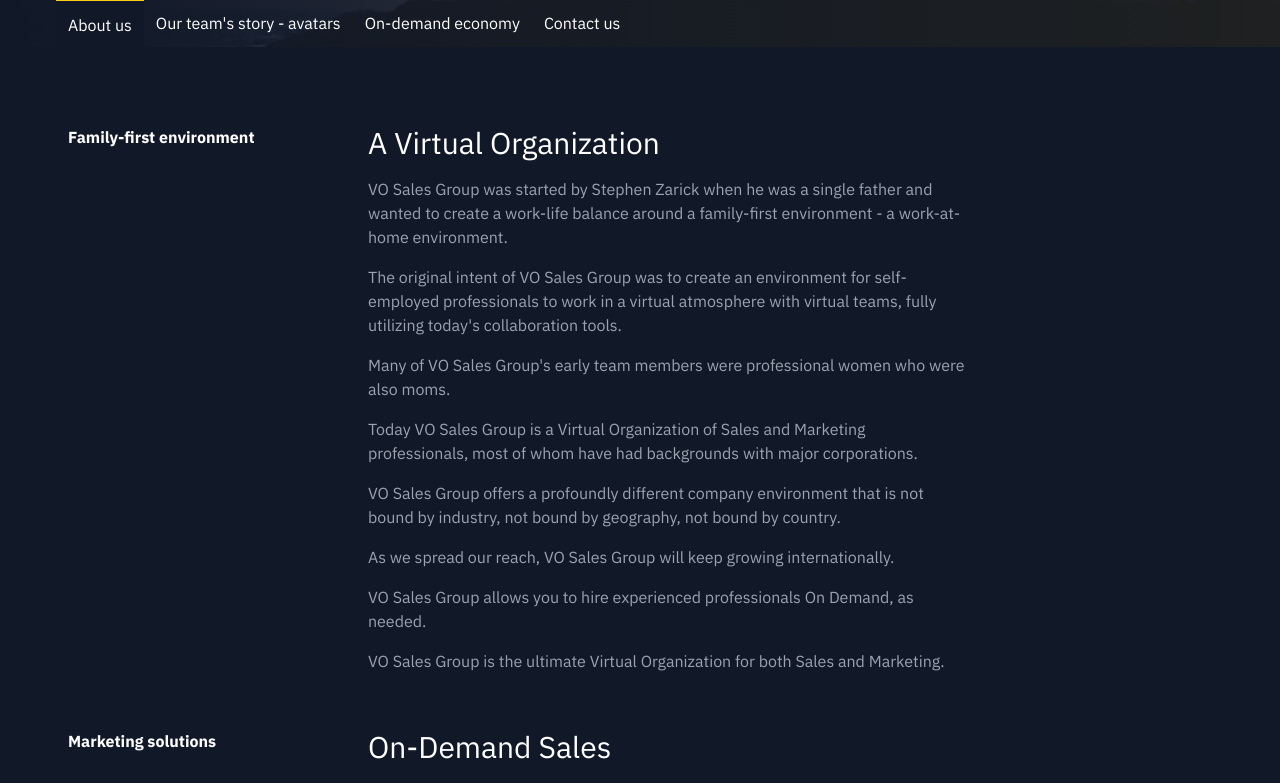
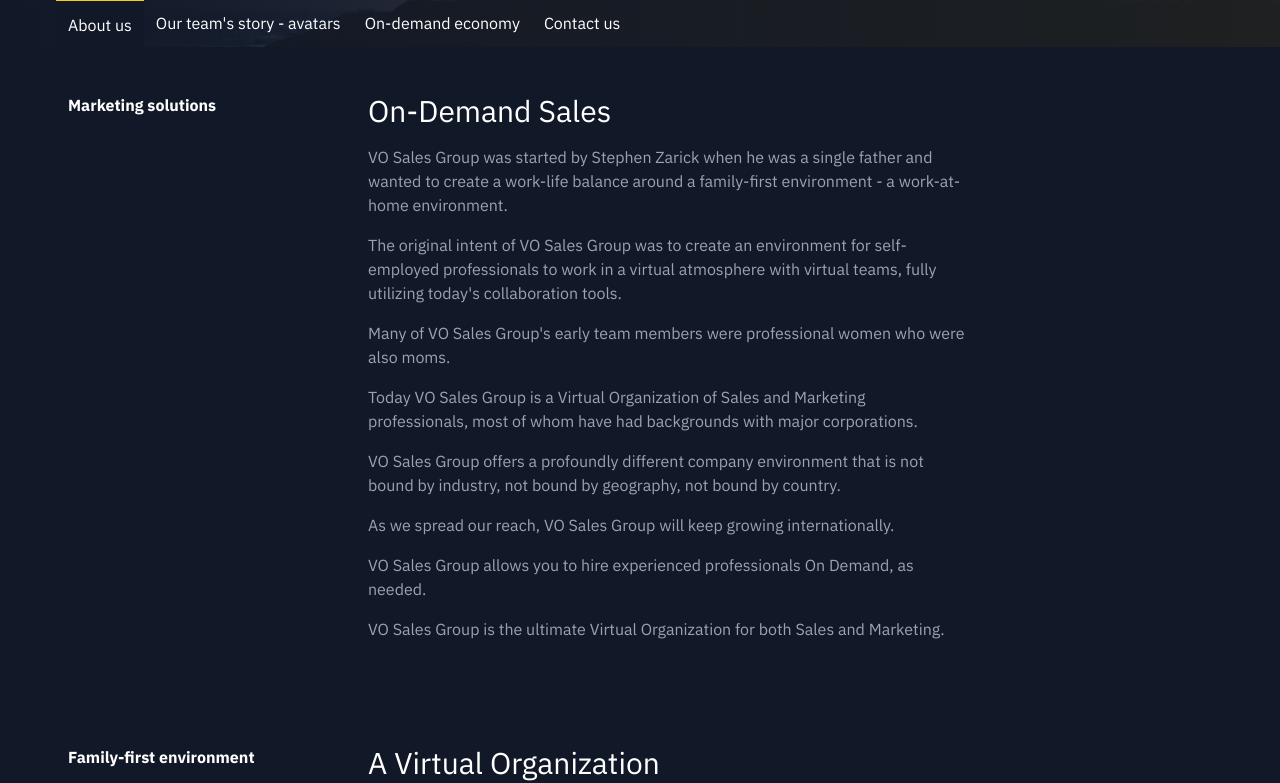
Before and after one commit to vberkoz/dsf-website, a Next.js app: page /about-us in a window 1280 px wide. Shown: the part 417-1200 px from the top of the page. Built offline with nearby package versions, Linux system fonts and the light colour scheme.

Commit message:
Update Content121 component data structure

```diff
--- a/components/Content121.tsx
+++ b/components/Content121.tsx
@@ -2,28 +2,36 @@ import Image, { StaticImageData } from "next/image";
 import Link from "next/link";
 
 type Props = {
-  content: {
+  data: {
     caption: (string[] | string)[];
     title: string;
     content: (string[] | string)[];
-    image?: StaticImageData;
-    link?: {
-      caption: string;
+    image: StaticImageData | null;
+    link: string;
     href: string;
   };
-  }[];
 };
 
-export const Content121 = ({ content }: Props) => {
+/*
+
+{
+  id: "Content121",
+  caption: [],
+  title: "",
+  content: [],
+  link: "",
+  href: "#",
+  image: null,
+},
+
+*/
+
+export default function Content121({ data }: Props) {
   return (
     <div className="bg-gray-900 py-8 lg:pl-14">
-      {content.map((item, key) => (
-        <div
-          key={key}
-          className="my-8 grid grid-cols-1 p-3 text-gray-400 lg:grid-cols-3 xl:grid-cols-4"
-        >
+      <div className="grid grid-cols-1 p-3 text-gray-400 lg:grid-cols-3 xl:grid-cols-4">
         <div className="font-bold text-white">
-            {item.caption.map((item, pKey) => {
+          {data.caption.map((item, pKey) => {
             if (Array.isArray(item)) {
               return (
                 <ul key={pKey} className="font-normal text-gray-400">
@@ -34,16 +42,21 @@ export const Content121 = ({ content }: Props) => {
               );
             } else {
               return (
-                  <div key={pKey} className={`${pKey !== 0 && "font-normal text-gray-400"}`}>
+                <div
+                  key={pKey}
+                  className={`${pKey !== 0 && "font-normal text-gray-400"}`}
+                >
                   {item}
                 </div>
               );
             }
           })}
         </div>
-          <div className="grid grid-cols-1 gap-4 md:col-span-3 lg:col-span-2">
-            <div className="text-3xl text-white">{item.title}</div>
-            {item.content.map((item, pKey) => {
+
+        <div className="grid grid-cols-1 gap-4 pb-4 md:col-span-3 lg:col-span-2">
+          <div className="text-3xl text-white">{data.title}</div>
+
+          {data.content.map((item, pKey) => {
             if (Array.isArray(item)) {
               return (
                 <ul key={pKey}>
@@ -56,14 +69,25 @@ export const Content121 = ({ content }: Props) => {
               return <div key={pKey}>{item}</div>;
             }
           })}
-            {item.link && (
+
+          {data.link && (
             <Link
-                href={item.link.href}
+              href={data.href}
               className="flex w-fit cursor-pointer text-yellow-400 hover:underline"
             >
-                <span className="mr-4 leading-[1.2rem]">
-                  {item.link.caption}
-                </span>
+              <span className="mr-4 leading-[1.2rem]">{data.link}</span>
+              {data.href.toLowerCase().includes("http") ? (
+                <svg
+                  fill="currentColor"
+                  width="20"
+                  height="20"
+                  viewBox="0 0 32 32"
+                >
+                  <path d="M26,28H6a2.0027,2.0027,0,0,1-2-2V6A2.0027,2.0027,0,0,1,6,4H16V6H6V26H26V16h2V26A2.0027,2.0027,0,0,1,26,28Z"></path>
+                  <path d="M20 2L20 4 26.586 4 18 12.586 19.414 14 28 5.414 28 12 30 12 30 2 20 2z"></path>
+                  <title>Launch</title>
+                </svg>
+              ) : (
                 <svg
                   fill="currentColor"
                   width="20"
@@ -72,17 +96,19 @@ export const Content121 = ({ content }: Props) => {
                 >
                   <path d="M11.8 2.8L10.8 3.8 16.2 9.3 1 9.3 1 10.7 16.2 10.7 10.8 16.2 11.8 17.2 19 10z"></path>
                 </svg>
+              )}
             </Link>
           )}
         </div>
-          <div className={`${!item.image && "hidden"} xl:hidden`}></div>
-          {item.image && (
-            <div className="flex flex-col justify-end md:col-span-3 xl:col-span-1">
-              <Image src={item.image} alt={""} />
+
+        <div className={`${!data.image && "hidden"} xl:hidden`}></div>
+
+        {data.image && (
+          <div className="flex flex-col justify-end md:col-span-3 lg:col-span-2 xl:col-span-1">
+            <Image src={data.image} alt={""} className="w-full" />
           </div>
         )}
       </div>
-      ))}
     </div>
   );
-};
+}
--- a/data/pagesets/AboutUs/AboutUs.ts
+++ b/data/pagesets/AboutUs/AboutUs.ts
@@ -13,12 +13,52 @@ export const AboutUs = {
     {
       id: "HeroTabs",
     },
+    // {
+    //   id: "Content121",
+    //   data: [
+    //     {
+    //       caption: ["Family-first environment"],
+    //       title: "A Virtual Organization",
+    //       content: [
+    //         "VO Sales Group was started by Stephen Zarick when he was a single father and wanted to create a work-life balance around a family-first environment - a work-at-home environment.",
+    //         "The original intent of VO Sales Group was to create an environment for self-employed professionals to work in a virtual atmosphere with virtual teams, fully utilizing today's collaboration tools.",
+    //         "Many of VO Sales Group's early team members were professional women who were also moms.",
+    //         "Today VO Sales Group is a Virtual Organization of Sales and Marketing professionals, most of whom have had backgrounds with major corporations.",
+    //         "VO Sales Group offers a profoundly different company environment that is not bound by industry, not bound by geography, not bound by country.",
+    //         "As we spread our reach, VO Sales Group will keep growing internationally.",
+    //         "VO Sales Group allows you to hire experienced professionals On Demand, as needed.",
+    //         "VO Sales Group is the ultimate Virtual Organization for both Sales and Marketing.",
+    //       ],
+    //     },
+    //     {
+    //       caption: ["Marketing solutions"],
+    //       title: "On-Demand Sales",
+    //       content: [
+            // "For our customers, Solution Vendors, VO Sales Group represents a suite of sales and marketing solutions for Lead Generation and Sales Development.",
+            // "VO Sales Group is a great alternative to hiring a full-time employee (FTE) to perform all your sales development and marketing functions.",
+            // "Even if you hire an FTE, you may end up having to outsource some of these tasks anyway in order to accommodate multiple skill sets and applications.",
+            // "VO Sales Group is your On-Demand Sales and Marketing partner to generate Sales Leads and Sales Revenue.",
+    //       ],
+    //       image: funnel,
+    //     },
+    //     {
+    //       caption: ["Unique model"],
+    //       title: "Self-Employment Opportunity",
+    //       content: [
+            "VO Sales Group offers a unique model, built around collaborative business tools that allow the self-employed Gigger or Tasker to feel part of a company, yet work individually.",
+            "VO Sales Group's contractors have chosen a work-at-home lifestyle for a variety of reasons and are able to effectively balance their work life with their family life.",
+            "There are four teams at VO Sales Group: The Concierge team, The Sales 360 team, The Marketing 2.0 team, The geographically dispersed, commission-only Sales Agent team",
+            "Every member of our team is compensated based on performance.",
+            "Each member of our team is allowed to grab more of the pie while being self-employed.",
+            "In today's On-Demand Economy, VO Sales Group provides an environment for sales and marketing professionals to enjoy the Gig Life.",
+    //       ],
+    //     },
+    //   ],
+    // },
     {
       id: "Content121",
-      data: [
-        {
-          caption: ["Family-first environment"],
-          title: "A Virtual Organization",
+      caption: ["Marketing solutions"],
+      title: "On-Demand Sales",
       content: [
         "VO Sales Group was started by Stephen Zarick when he was a single father and wanted to create a work-life balance around a family-first environment - a work-at-home environment.",
         "The original intent of VO Sales Group was to create an environment for self-employed professionals to work in a virtual atmosphere with virtual teams, fully utilizing today's collaboration tools.",
@@ -29,19 +69,26 @@ export const AboutUs = {
         "VO Sales Group allows you to hire experienced professionals On Demand, as needed.",
         "VO Sales Group is the ultimate Virtual Organization for both Sales and Marketing.",
       ],
+      link: "",
+      href: "#",
+      image: null,
     },
     {
-          caption: ["Marketing solutions"],
-          title: "On-Demand Sales",
+      id: "Content121",
+      caption: ["Family-first environment"],
+      title: "A Virtual Organization",
       content: [
         "For our customers, Solution Vendors, VO Sales Group represents a suite of sales and marketing solutions for Lead Generation and Sales Development.",
         "VO Sales Group is a great alternative to hiring a full-time employee (FTE) to perform all your sales development and marketing functions.",
         "Even if you hire an FTE, you may end up having to outsource some of these tasks anyway in order to accommodate multiple skill sets and applications.",
         "VO Sales Group is your On-Demand Sales and Marketing partner to generate Sales Leads and Sales Revenue.",
       ],
+      link: "",
+      href: "#",
       image: funnel,
     },
     {
+      id: "Content121",
       caption: ["Unique model"],
       title: "Self-Employment Opportunity",
       content: [
@@ -52,8 +99,9 @@ export const AboutUs = {
         "Each member of our team is allowed to grab more of the pie while being self-employed.",
         "In today's On-Demand Economy, VO Sales Group provides an environment for sales and marketing professionals to enjoy the Gig Life.",
       ],
-        },
-      ],
+      link: "",
+      href: "#",
+      image: null,
     },
     {
       id: "NextSteps",
--- a/data/pagesets/JoinOurTeam/JoinOurTeam.ts
+++ b/data/pagesets/JoinOurTeam/JoinOurTeam.ts
@@ -47,8 +47,6 @@ export const JoinOurTeam = {
     },
     {
       id: "Content121",
-      data: [
-        {
       caption: ["Who we are looking for"],
       title: "Qualifications",
       content: [
@@ -61,9 +59,13 @@ export const JoinOurTeam = {
           "Computer and Internet literate",
         ]
       ],
+      link: "",
+      href: "#",
+      image: null,
     },
     {
-          caption: [""],
+      id: "Content121",
+      caption: [],
       title: "Minimum Requirements",
       content: [
         [
@@ -75,8 +77,12 @@ export const JoinOurTeam = {
           "Professional voice mail",
         ]
       ],
+      link: "",
+      href: "#",
+      image: null,
     },
     {
+      id: "Content121",
       caption: ["Interview"],
       title: "Application and Interview Process",
       content: [
@@ -88,12 +94,9 @@ export const JoinOurTeam = {
           "You are always welcome to bring projects to the team, and VO Sales Group management will assist in closing the new client",
         ]
       ],
-          link: {
-            caption: "Request interview",
+      link: "Request interview",
       href: "/request-interview",
-          }
-        },
-      ],
+      image: null,
     },
     {
       id: "NextSteps",
--- a/data/pagesets/XitStrategy.ts
+++ b/data/pagesets/XitStrategy.ts
@@ -14,8 +14,6 @@ export const XitStrategy = {
     },
     {
       id: "Content121",
-      data: [
-        {
       caption: [
         "Looking",
         [
@@ -36,8 +34,12 @@ export const XitStrategy = {
         ],
         "VO's XIT Group can help you raise your Valuation before your Exit.",
       ],
+      link: "",
+      href: "#",
+      image: null,
     },
     {
+      id: "Content121",
       caption: [],
       title: "Types of Capital",
       content: [
@@ -50,12 +52,12 @@ export const XitStrategy = {
           "EXIT Strategies and Plans",
         ]
       ],
-          link: {
-            caption: "Let us find a Strategic Partner to sell to",
+      link: "Let us find a Strategic Partner to sell to",
       href: "https://xit.company/",
-          }
+      image: null,
     },
     {
+      id: "Content121",
       caption: [],
       title: "Solutions",
       content: [
@@ -72,10 +74,14 @@ export const XitStrategy = {
           "Retail Mobile Payment Systems ",
           "Cashierless Checkout Solutions",
           "Robotics",
-            ]
-          ]
+        ],
+      ],
+      link: "",
+      href: "#",
+      image: null,
     },
     {
+      id: "Content121",
       caption: [],
       title: "Capital strategy",
       content: [
@@ -83,12 +89,12 @@ export const XitStrategy = {
         "We help with all things needed for your pitch deck.",
         "Stuff the Sales Pipe, Sales, Sales Plan, Getting in front of Strategic Partners, Prepping, Role Playing, Presentations, and more.",
       ],
-          link: {
-            caption: "Let's schedule time to discuss",
+      link: "Let's schedule time to discuss",
       href: "/join-our-team",
-          }
+      image: null,
     },
     {
+      id: "Content121",
       caption: [],
       title: "Matchmaker",
       content: [
@@ -96,8 +102,9 @@ export const XitStrategy = {
         "Our job is to help you with positioning, revenue, your pitch, strategy, and to get you prepped and in front of Strategic Partners.",
         "VO Sales Group, your Consultant, and Pitchman.",
       ],
-        },
-      ],
+      link: "",
+      href: "#",
+      image: null,
     },
     {
       id: "Content1111",
--- a/pages/[slug].tsx
+++ b/pages/[slug].tsx
@@ -4,7 +4,7 @@ import { Pages } from "@/data/data";
 
 import { Layout } from "@/components/Layout";
 import { HeroTabs } from "@/components/HeroTabs";
-import { Content121 } from "@/components/Content121";
+import Content121 from "@/components/Content121";
 import { NextSteps } from "@/components/NextSteps/NextSteps";
 import { Image121 } from "@/components/Image121";
 import Content1111 from "@/components/Content1111";
@@ -44,7 +44,7 @@ export default function Page({ page }: any) {
           case "Hero":
             return <Hero data={section} key={key} />
           case "Content121":
-            return <Content121 content={section.data} key={key} />;
+            return <Content121 data={section} key={key} />;
           case "Content1111":
             return <Content1111 content={section.data} key={key} />;
           case "Image121":
```
Also changed, not shown: data/pagesets/AboutUs/OnDemandEconomy.ts (+7 -4 lines), data/pagesets/IndustryFocus/IndustryFocus.ts (+8 -9 lines), data/pagesets/Solutions/ConciergeServices.ts (+21 -8 lines), data/pagesets/Solutions/Solutions.ts (+3 -4 lines). Lines whose indentation alone changed are shown as unchanged.
